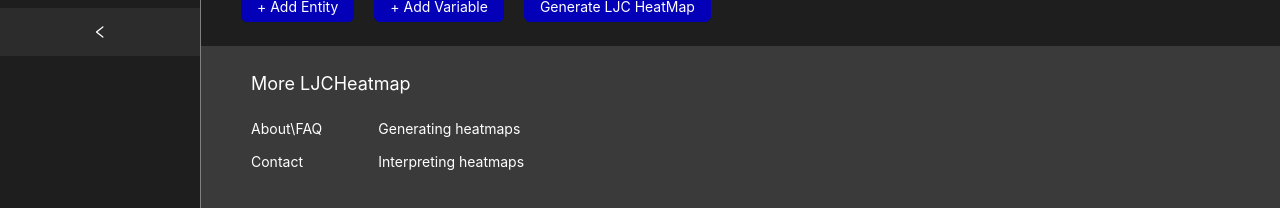
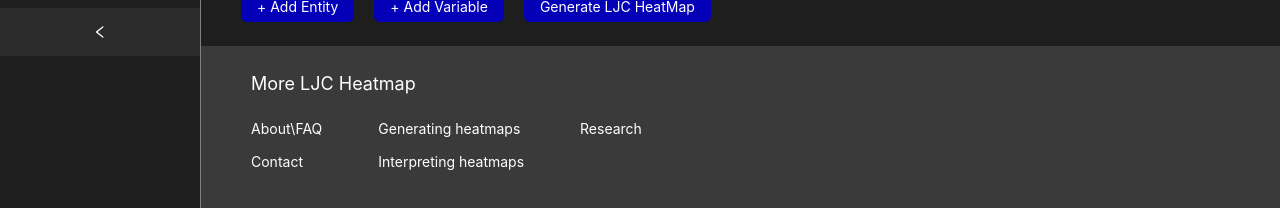
Before and after one commit to LuciusJesperChloe/LJC-HeatMap, a React (Create React App) app: page / in a window 1280 px wide. Shown: the part 744-952 px from the top of the page. Built offline with nearby package versions, Linux system fonts and the light colour scheme.

Commit message:
add footer btn

```diff
--- a/src/components/FooterContent.tsx
+++ b/src/components/FooterContent.tsx
@@ -5,7 +5,7 @@ const FooterContent = () => {
 
   return (
     <div className="flex flex-col items-start">
-      <div className="text-lg">More LJCHeatmap</div>
+      <div className="text-lg">More LJC Heatmap</div>
       <div className="flex flex-row gap-14">
         <div className="flex flex-col gap-3 items-start mt-5">
           <div
@@ -28,6 +28,9 @@ const FooterContent = () => {
           <div className="hover:font-semibold cursor-pointer">
             Interpreting heatmaps
           </div>
+        </div>
+        <div className="flex flex-col gap-3 items-start mt-5">
+          <div className="hover:font-semibold cursor-pointer">Research</div>
         </div>
       </div>
       <div className="mt-16 mb-3 self-center">
```
